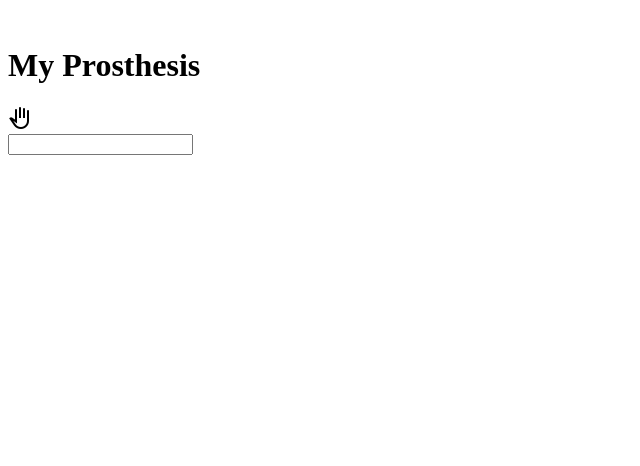
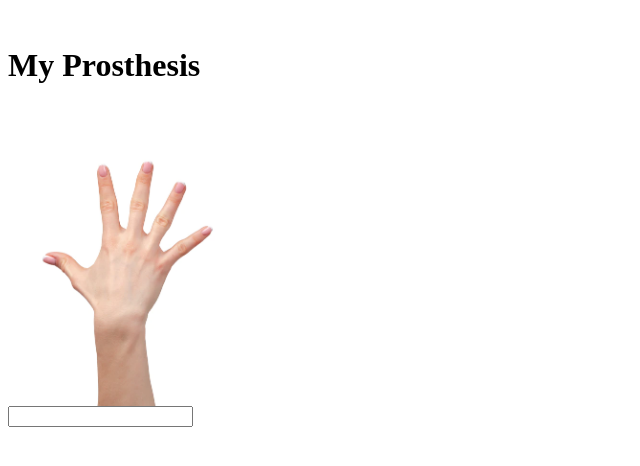
Before and after one commit to chelsealuttrall/TriviaGame, a website: page index.html in a window 1280 px wide. Shown: the whole page, without its empty margins (0-640 px from the left). Drawn offline with nearby package versions, Linux system fonts and the light colour scheme; a web font is replaced by a local one.

Commit message:
Hands replaced. 3 hand signals working.

```diff
--- a/assets/css/style.css
+++ b/assets/css/style.css
@@ -6,3 +6,9 @@
         background-repeat: no-repeat;
     }
     /*HEADER*/
+
+
+    .imageDiv {
+        height: 300px;
+
+    }
--- a/assets/javascript/app.js
+++ b/assets/javascript/app.js
@@ -6,15 +6,11 @@
 //Phase 4) Make level two timed.
 //Phase 5) Make a car or plane race game.
 
-let iconHi5 = `<span class="material-symbols-outlined">
-back_hand
-</span>`;
+let iconHi5 = '<img src="./assets/images/open.hand.png" alt="high five" class="imageDiv">';
 
-let iconPoint = `<span class="material-symbols-outlined">
-pan_tool_alt
-</span>`;
+let iconPoint = '<img src="./assets/images/index.finger.png" alt="pointing hand" class="imageDiv">';
 
-let iconFist = '<img src="./assets/images/Closed.Fist.png" alt="hand in fist">';
+let iconFist = '<img src="./assets/images/Closed.Fist.png" alt="hand in fist" class="imageDiv"j>';
 
 //active at load
 // when user inputs j, the finger changes to point.
--- a/index.html
+++ b/index.html
@@ -21,7 +21,7 @@
     <main>
         <h1 >My Prosthesis</h1>
 
-        <div id="myProsthesis">
+        <div class=imageDiv id="myProsthesis" >
             {{iconHi5}}
         </div>
         <div><input id="userInput" type="text" onkeydown="gestureSelector(event)"></div>
--- /dev/null
+++ b/package.json
@@ -0,0 +1,5 @@
+{
+  "dependencies": {
+    "@fortawesome/fontawesome-free": "^6.2.1"
+  }
+}
```
Also changed, not shown: README.md, assets/images/open.hand.png (added), 1 other file.
